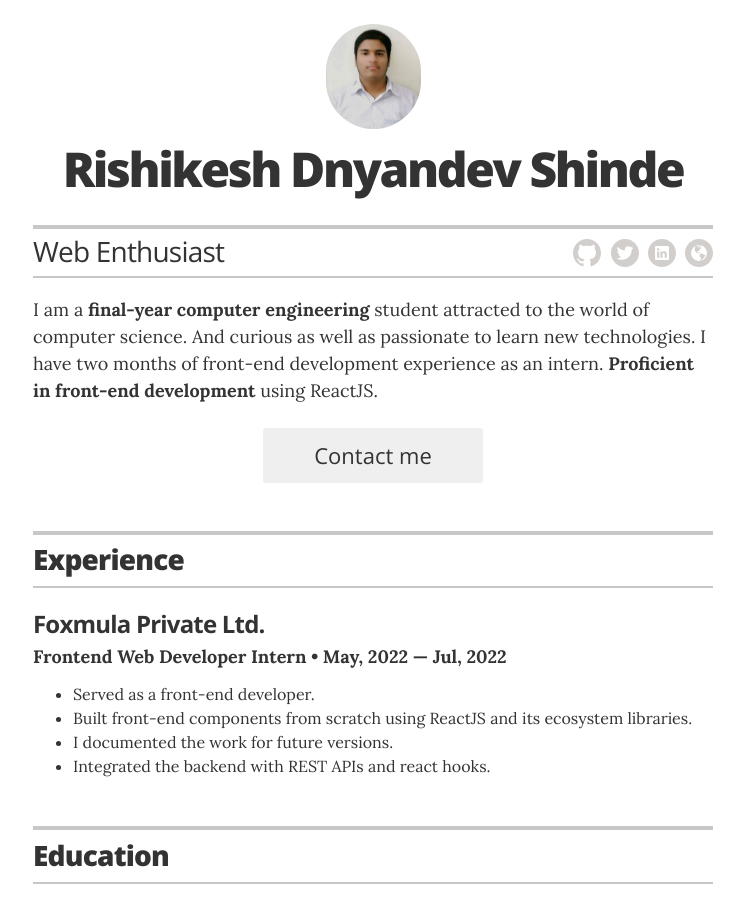
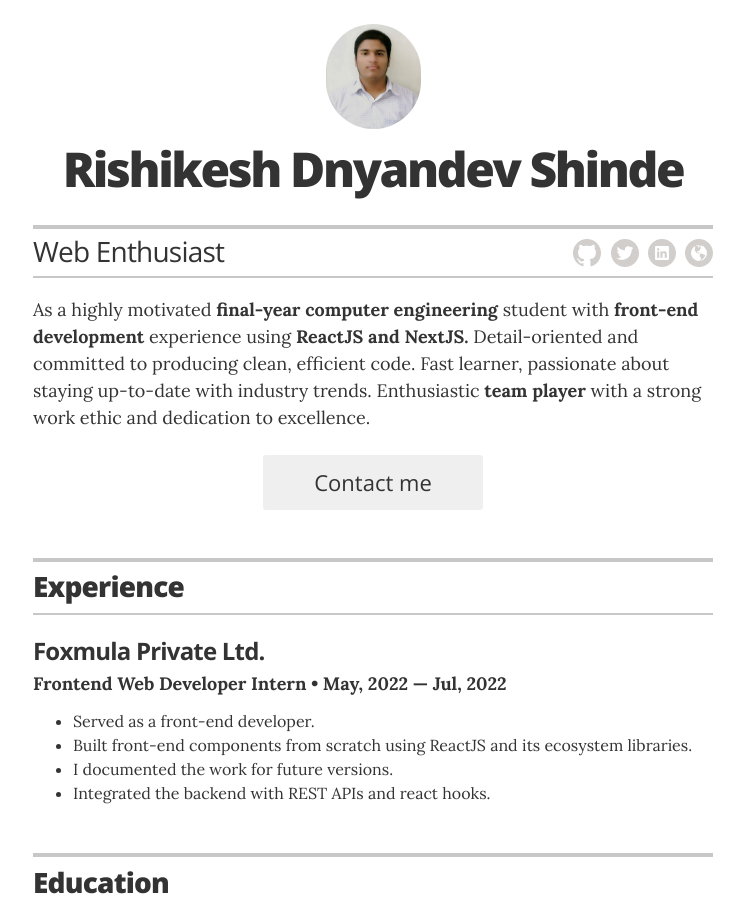
Before and after one commit to rdshinde/rdshinde.github.io, a Jekyll site: the page built from index.html, in a window 1280 px wide and 900 px high. Shown: the whole window, without its empty margins (267-1011 px from the left). Built offline with Jekyll 4.4.1, drawn with Linux system fonts in a browser that asks for light colours.

Commit message:
Update _config.yml

```diff
--- a/_config.yml
+++ b/_config.yml
@@ -23,7 +23,7 @@ resume_contact_address:         "Shirur, Pune, Maharashtra, India"
 resume_header_contact_info:     "Shirur, Pune, Maharashtra, India • +91 9175411145 • rdshinde2000@gmail.com"
 display_header_contact_info:    "false"
 
-resume_header_intro: "<p>I am a <strong>final-year computer engineering</strong> student attracted to the world of computer science. And curious as well as passionate to learn new technologies. I have two months of front-end development experience as an intern. <strong>Proficient in front-end development</strong> using ReactJS.</p>"
+resume_header_intro: "<p>As a highly motivated <strong>final-year computer engineering </strong> student with <strong>front-end development</strong> experience using <strong>ReactJS and NextJS.</strong> Detail-oriented and committed to producing clean, efficient code. Fast learner, passionate about staying up-to-date with industry trends. Enthusiastic <strong>team player</strong> with a strong work ethic and dedication to excellence.</p>"
 
 # use "yes" to display the email contact button,
 # "no" to display an "I'm not looking for work" message,
```
